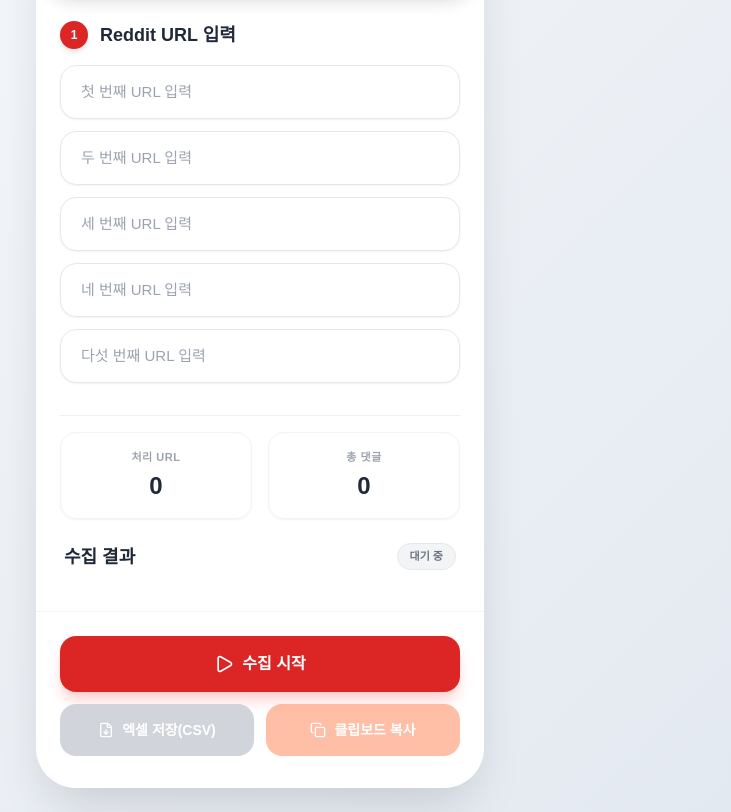
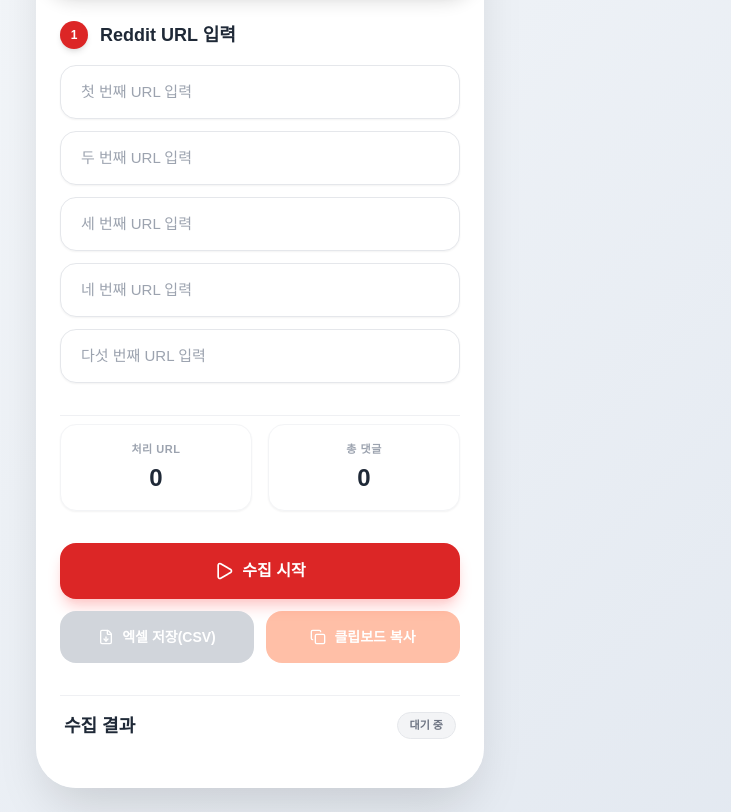
Before and after one commit to kyuil71/user-voice-collector, a plain HTML site: page index.html in a window 1280 px wide. Shown: the part 287-1099 px from the top of the page, without its empty margins (380-1111 px from the left). Drawn offline with nearby package versions, Linux system fonts and the light colour scheme; a web font is replaced by a local one.

Commit message:
Update index.html

```diff
--- a/index.html
+++ b/index.html
@@ -20,7 +20,7 @@
             <p class="text-red-50 text-sm font-semibold opacity-95">모바일 최적화 · 댓글 최대 1000개 수집</p>
         </header>
 
-        <main class="flex-grow p-6 space-y-8 bg-white/50 relative z-0 overflow-y-auto">
+        <main class="flex-grow p-6 space-y-8 bg-white/50 relative z-0 overflow-y-auto pb-10 sm:pb-8 sm:rounded-b-[2.5rem]">
 
             <section class="space-y-4">
                 <div class="flex items-center gap-3 mb-1">
@@ -36,8 +36,7 @@
                 </div>
             </section>
 
-            <section class="space-y-6 pt-4 border-t border-gray-200/60">
-                <div class="grid grid-cols-2 gap-4 text-center">
+            <section class="grid grid-cols-2 gap-4 text-center pt-2 border-t border-gray-200/60">
                 <div class="bg-white p-4 rounded-2xl border border-gray-100 shadow-sm">
                     <div class="text-[11px] text-gray-400 font-bold uppercase tracking-wider mb-1">처리 URL</div>
                     <div id="stat-urls" class="text-2xl font-black text-gray-800">0</div>
@@ -46,20 +45,9 @@
                     <div class="text-[11px] text-gray-400 font-bold uppercase tracking-wider mb-1">총 댓글</div>
                     <div id="stat-comments" class="text-2xl font-black text-gray-800">0</div>
                 </div>
-                </div>
-
-                <div id="results-container" class="space-y-4">
-                    <div class="flex items-center justify-between px-1">
-                        <h2 class="text-lg font-black text-gray-800">수집 결과</h2>
-                        <span id="status-badge" class="px-3 py-1 rounded-full bg-gray-100 text-gray-500 text-[11px] font-bold border border-gray-200 uppercase">대기 중</span>
-                    </div>
-                    <div id="results-list" class="space-y-6"></div>
-                </div>
             </section>
 
-        </main>
-
-        <footer class="p-6 bg-white/90 border-t border-gray-100 space-y-3 pb-10 sm:pb-8 backdrop-blur-md relative z-10 sm:rounded-b-[2.5rem]">
+            <section class="space-y-3">
                 <button id="run-btn" class="btn-hover w-full bg-red-600 text-white font-bold py-4 rounded-2xl shadow-lg shadow-red-200 flex items-center justify-center gap-2 text-base disabled:bg-gray-300 disabled:shadow-none transition-all">
                     <i data-lucide="play" class="w-5 h-5"></i>
                     <span id="run-btn-text">수집 시작</span>
@@ -75,7 +63,17 @@
                         <span>클립보드 복사</span>
                     </button>
                 </div>
-        </footer>
+            </section>
+
+            <section id="results-container" class="space-y-4 pt-4 border-t border-gray-200/60">
+                <div class="flex items-center justify-between px-1">
+                    <h2 class="text-lg font-black text-gray-800">수집 결과</h2>
+                    <span id="status-badge" class="px-3 py-1 rounded-full bg-gray-100 text-gray-500 text-[11px] font-bold border border-gray-200 uppercase">대기 중</span>
+                </div>
+                <div id="results-list" class="space-y-6"></div>
+            </section>
+
+        </main>
     </div>
 
     <script>
```
Lines whose indentation alone changed are shown as unchanged.
